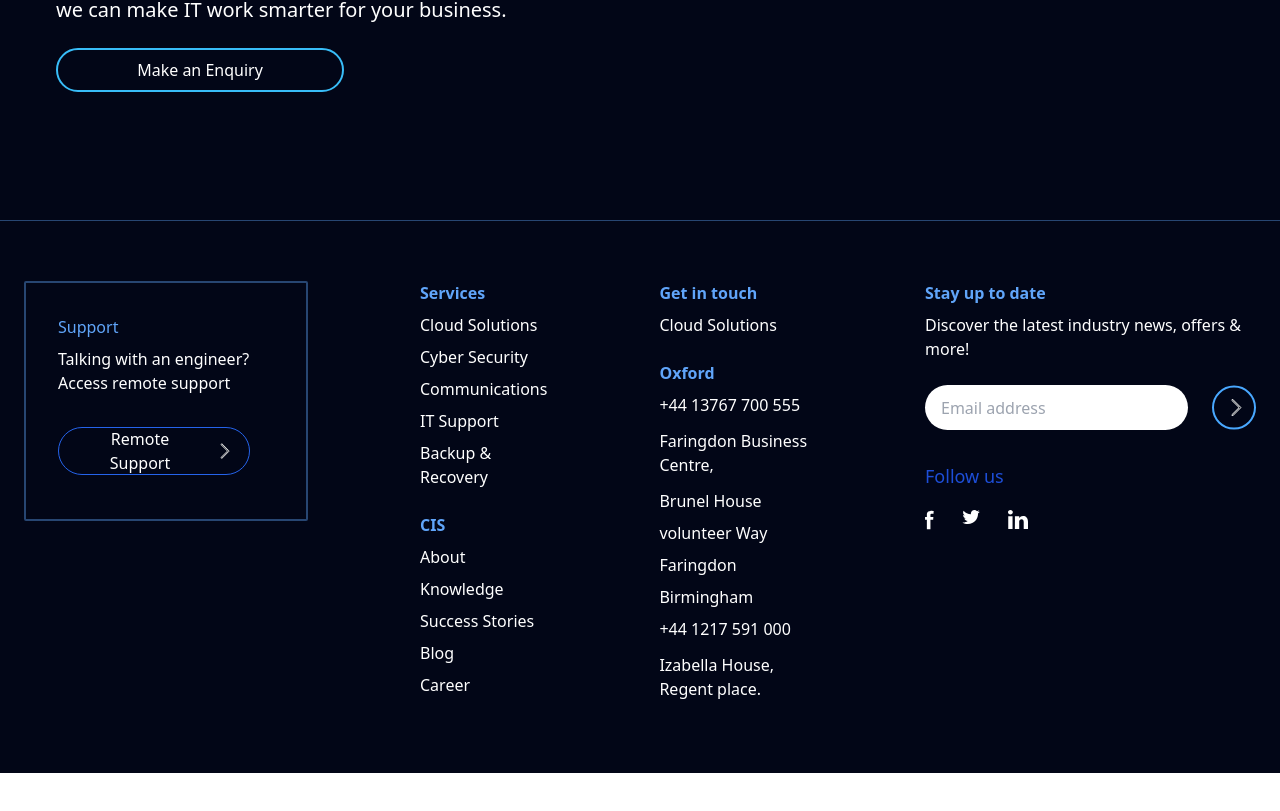
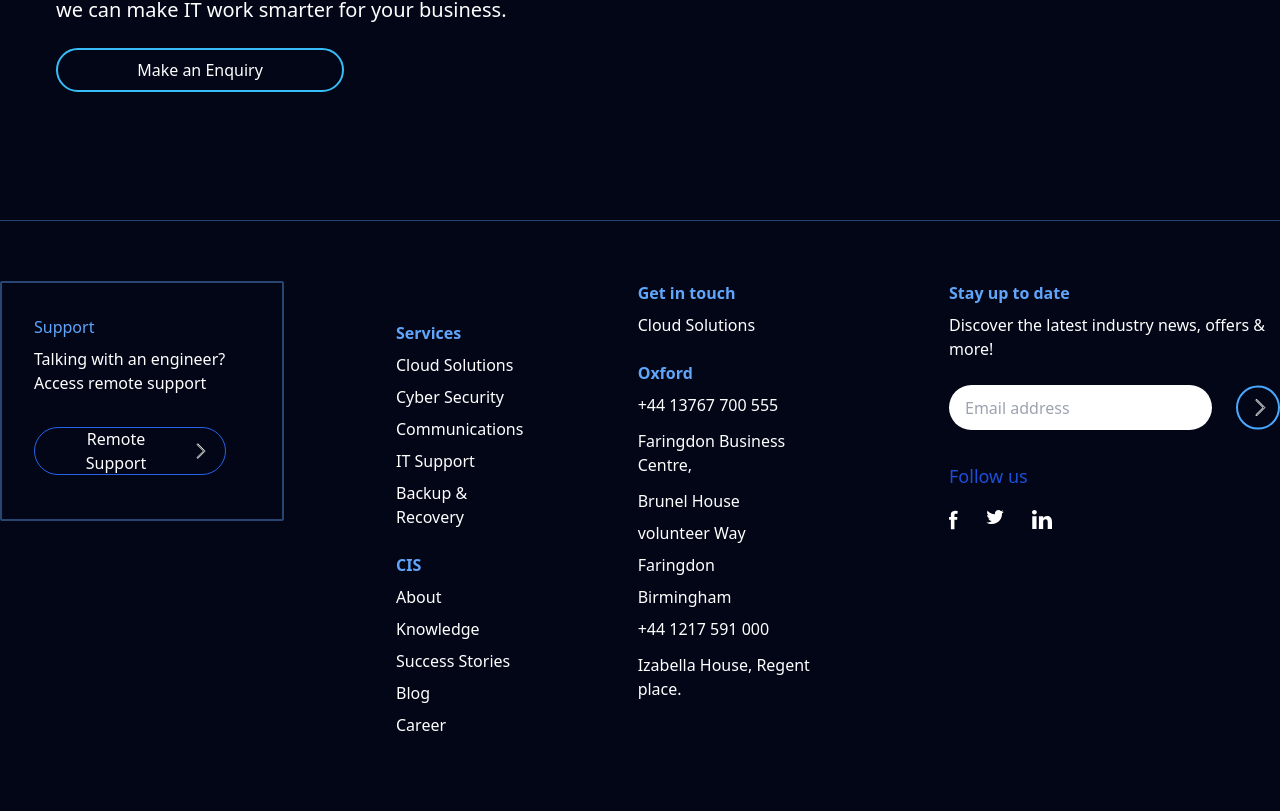
Before and after one commit to Sanmidaniels07/TPS-wEB, a React (Create React App) app: page / in a window 1280 px wide. Shown: the part 5733-6544 px from the top of the page. Before the commit the page ends 6506 px from the top, so only its background shows below. Built offline with nearby package versions, Linux system fonts and the light colour scheme.

Commit message:
footer modified

```diff
--- a/src/pages/Home/components/Footer.jsx
+++ b/src/pages/Home/components/Footer.jsx
@@ -25,11 +25,11 @@ const Footer = () => {
 
       <div className="container flex flex-col overflow-hidden space-y-6 p-6  max-w-7xl md:mx-auto border-b border-blue-400 border-opacity-40"></div>
       {/* footer global container */}
-      <div className="max-w-7xl mx-auto p-6 py-10 space-y-6 ">
+      <div className="max-w-7xl mx-auto  py-10 space-y-6 ">
         {/* footer flex box */}
         <div className="flex flex-col md:flex-row overflow-hidden py-5 space-x-28 ">
           {/* border box */}
-          <div className="box-border h-60 w-72  p-4 flex border-2 border-blue-400 border-opacity-40 rounded-sm">
+          <div className="box-border h-60 w-72 mx-auto  p-4 flex border-2 border-blue-400 border-opacity-40 rounded-sm">
             <div className="mt-4 px-4">
               <h3 href="#" className="text-blue-400 font-sans">
                 Support
@@ -76,8 +76,9 @@ const Footer = () => {
               </div>
             </div>
           </div>
+
           {/* second flex-container */}
-          <div className="flex flex-col">
+          <div className="flex flex-col py-10">
             <div>
               <h4 className="text-blue-400 font-semibold font-sans mb-2">
                 Services
```
